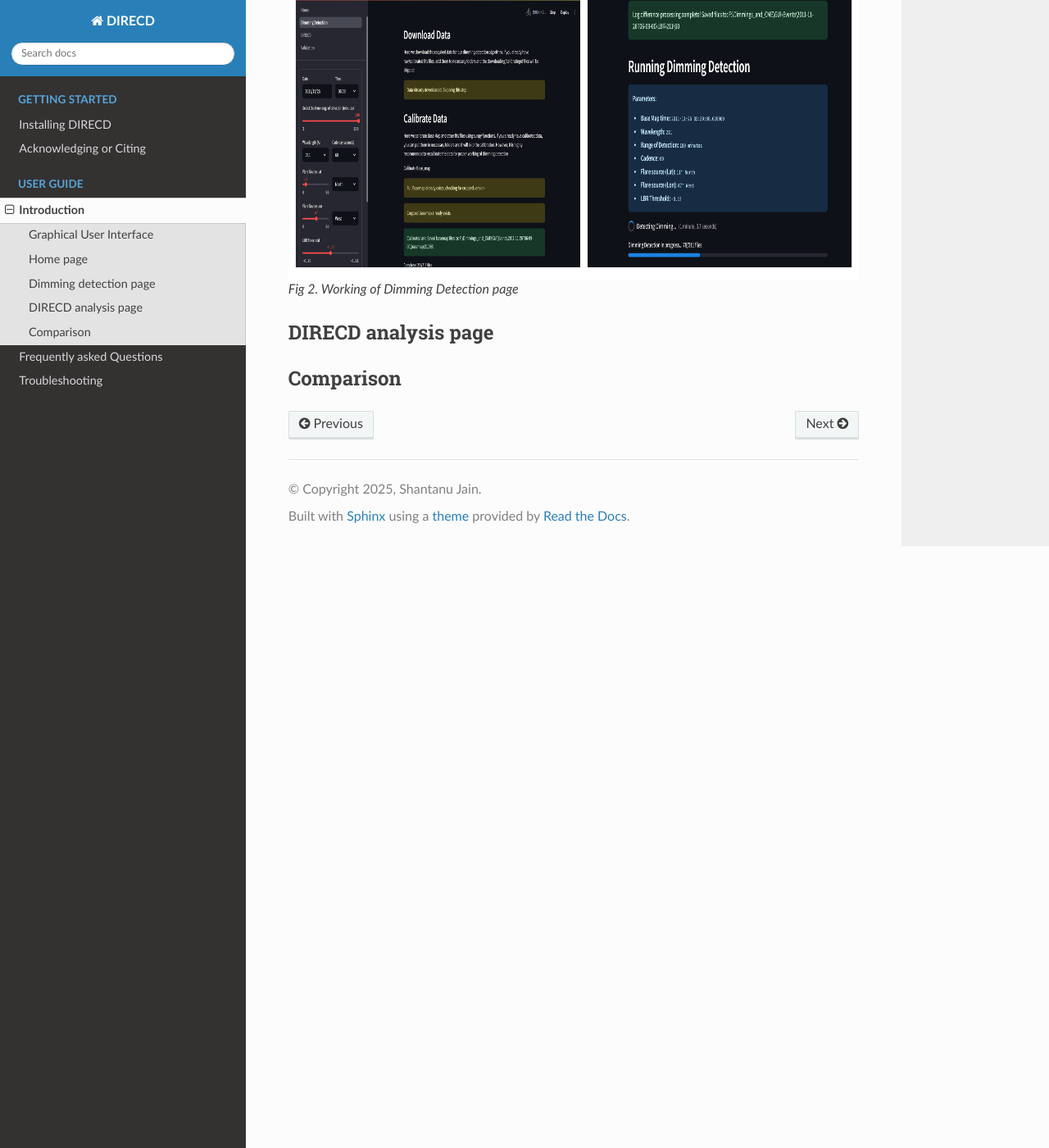
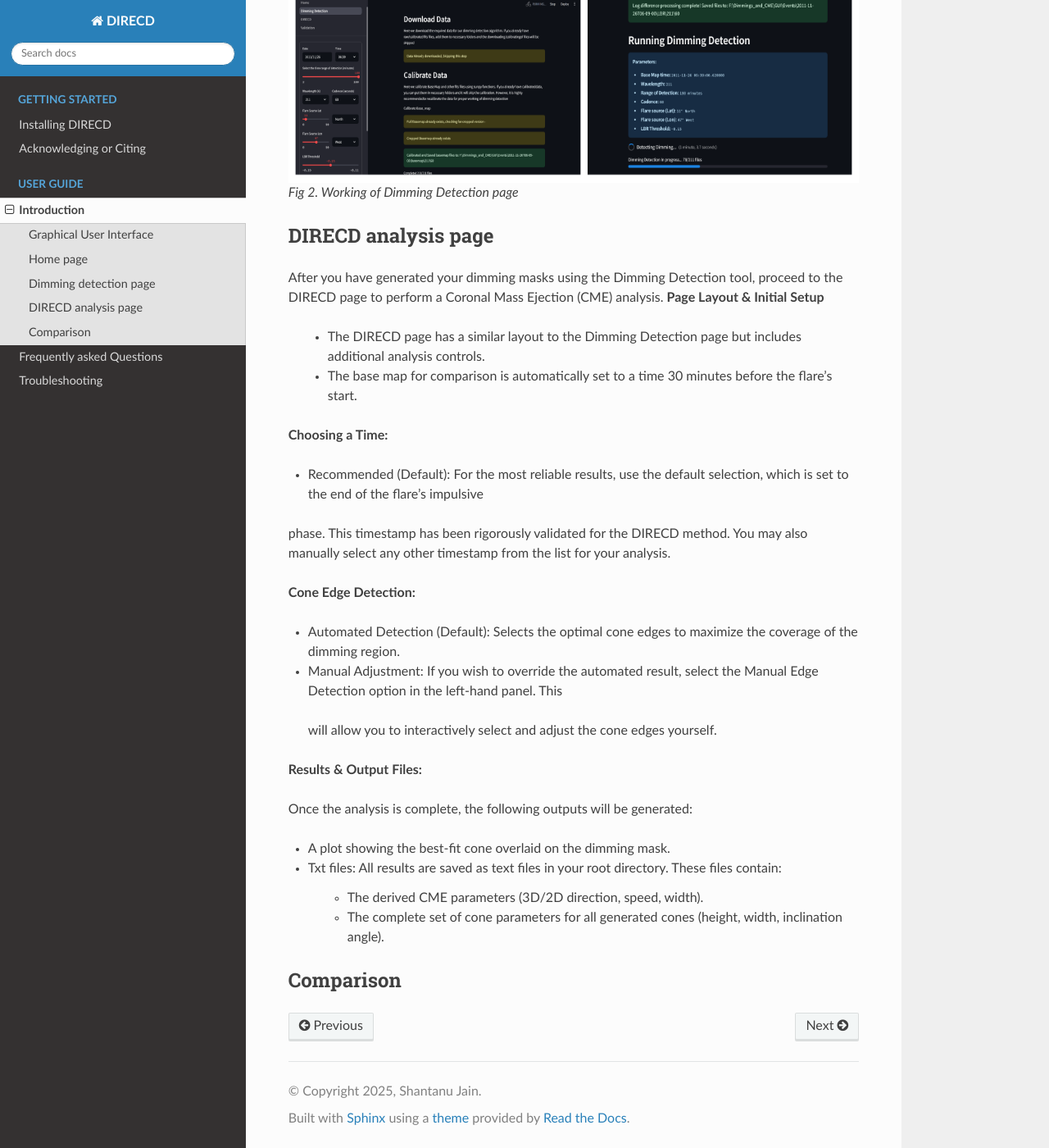
Before and after one commit to jain-shantanu/DIRECD_soft, a Sphinx documentation site: the page built from source/Introduction.rst, in a window 1280 px wide and 1400 px high, scrolled down 2411 px. Shown: the whole window at 82% size. Built offline with Sphinx 7.4.7 and the Read the Docs theme 3.1.0, drawn with Linux system fonts in a browser that asks for light colours.

Commit message:
Update Introduction.rst

```diff
--- a/source/Introduction.rst
+++ b/source/Introduction.rst
@@ -72,7 +72,7 @@
 for subsequent DIRECD analysis.
 
 .. figure:: images_docs/detection_1.png
-    :scale: 30%
+    :scale: 20%
 
     Fig 2. Working of Dimming Detection page
 
@@ -81,5 +81,34 @@
 DIRECD analysis page
 --------------
 
+After you have generated your dimming masks using the Dimming Detection tool, proceed to the DIRECD page to perform a
+Coronal Mass Ejection (CME) analysis.
+**Page Layout & Initial Setup**
+ - The DIRECD page has a similar layout to the Dimming Detection page but includes additional analysis controls.
+ - The base map for comparison is automatically set to a time 30 minutes before the flare's start.
+
+**Choosing a Time:**
+
+- Recommended (Default): For the most reliable results, use the default selection, which is set to the end of the flare's impulsive
+phase. This timestamp has been rigorously validated for the DIRECD method. You may also manually select any other timestamp from the
+list for your analysis.
+
+**Cone Edge Detection:**
+
+- Automated Detection (Default): Selects the optimal cone edges to maximize the coverage of the dimming region.
+- Manual Adjustment: If you wish to override the automated result, select the Manual Edge Detection option in the left-hand panel. This
+ will allow you to interactively select and adjust the cone edges yourself.
+
+**Results & Output Files:**
+
+Once the analysis is complete, the following outputs will be generated:
+
+- A plot showing the best-fit cone overlaid on the dimming mask.
+
+- Txt files: All results are saved as text files in your root directory. These files contain:
+
+    * The derived CME parameters (3D/2D direction, speed, width).
+    * The complete set of cone parameters for all generated cones (height, width, inclination angle).
+
 Comparison
 ---------------
```
